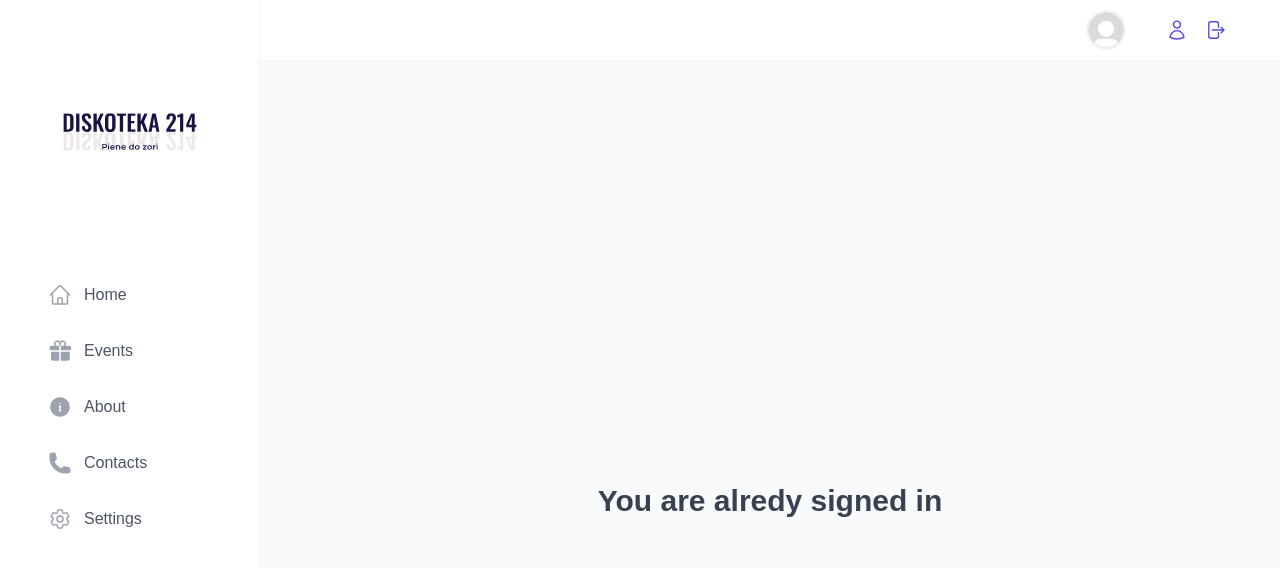
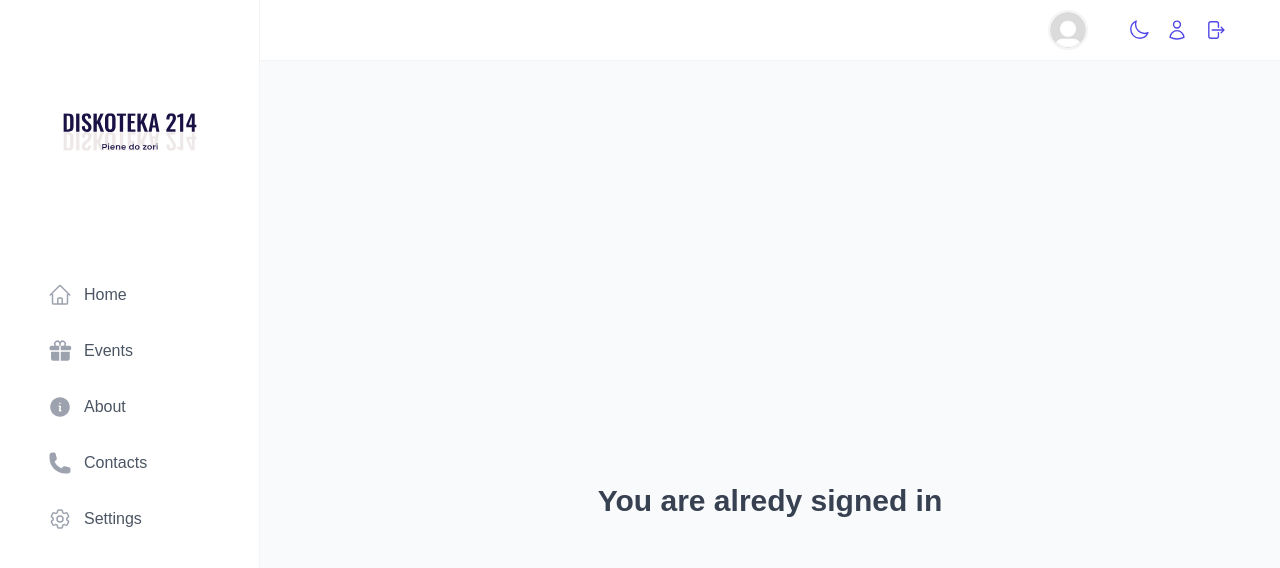
Before and after one commit to DenisHristov12/Diskoteka214, a React (Vite) app: page /login in a window 1280 px wide. Shown: the top 568 px of the page. Built offline with nearby package versions, Linux system fonts and the light colour scheme; sample sign-in values are in the browser's storage.

Commit message:
implement dark mode

```diff
--- a/src/context/DarkModeContext.jsx
+++ b/src/context/DarkModeContext.jsx
@@ -4,10 +4,7 @@ import { useLocalStorageState } from '../hooks/useLocalStorageState';
 const DarkModeContext = createContext();
 
 function DarkModeProvider({ children }) {
-  const [isDarkMode, setIsDarkMode] = useLocalStorageState(
-    window.matchMedia('(prefers-color-scheme: dark)').matches,
-    'isDarkMode'
-  );
+  const [isDarkMode, setIsDarkMode] = useLocalStorageState(false, 'isDarkMode');
 
   useEffect(
     function () {
@@ -35,9 +32,12 @@ function DarkModeProvider({ children }) {
 
 function useDarkMode() {
   const context = useContext(DarkModeContext);
-  if (context === undefined)
+
+  if (context === undefined) {
     throw new Error('DarkModeContext was used outside of DarkModeProvider');
+  }
+
   return context;
 }
 
-export { DarkModeProvider, useDarkMode };
+export { DarkModeContext, useDarkMode, DarkModeProvider };
--- /dev/null
+++ b/src/ui/DarkModeToggle.jsx
@@ -0,0 +1,15 @@
+import { HiOutlineMoon, HiOutlineSun } from 'react-icons/hi2';
+import ButtonIcon from './ButtonIcon';
+import { useDarkMode } from '../context/DarkModeContext';
+
+function DarkModeToggle() {
+  const { isDarkMode, toggleDarkMode } = useDarkMode();
+
+  return (
+    <ButtonIcon onClick={toggleDarkMode}>
+      {isDarkMode ? <HiOutlineSun /> : <HiOutlineMoon />}
+    </ButtonIcon>
+  );
+}
+
+export default DarkModeToggle;
--- a/src/ui/HeaderMenu.jsx
+++ b/src/ui/HeaderMenu.jsx
@@ -4,6 +4,7 @@ import ButtonIcon from './ButtonIcon';
 import { HiOutlineUser } from 'react-icons/hi2';
 import { useNavigate } from 'react-router-dom';
 import { useUser } from '../features/authentication/useUser';
+import DarkModeToggle from './DarkModeToggle';
 
 const StyledHeaderMenu = styled.ul`
   display: flex;
@@ -16,16 +17,21 @@ function HeaderMenu() {
 
   return (
     <StyledHeaderMenu>
+      <li>
+        <DarkModeToggle />
+      </li>
       {isUser && (
+        <>
           <li>
             <ButtonIcon onClick={() => navigate('/account')}>
               <HiOutlineUser />
             </ButtonIcon>
           </li>
-      )}
           <li>
             <Logout />
           </li>
+        </>
+      )}
     </StyledHeaderMenu>
   );
 }
--- a/src/ui/Logo.jsx
+++ b/src/ui/Logo.jsx
@@ -1,4 +1,5 @@
 import styled from 'styled-components';
+import { useDarkMode } from '../context/DarkModeContext';
 
 const StyledLogo = styled.div`
   text-align: center;
@@ -10,9 +11,13 @@ const Img = styled.img`
 `;
 
 function Logo() {
+  const { isDarkMode } = useDarkMode();
+
+  const src = isDarkMode ? 'logoDark.png' : 'logo10.svg';
+
   return (
     <StyledLogo>
-      <Img src='logo10.svg' alt='Logo' />
+      <Img src={src} alt='Logo' />
     </StyledLogo>
   );
 }
```
Also changed, not shown: src/App.jsx (+6 -1 lines), public/logoDark.png (added). Lines whose indentation alone changed are shown as unchanged.
